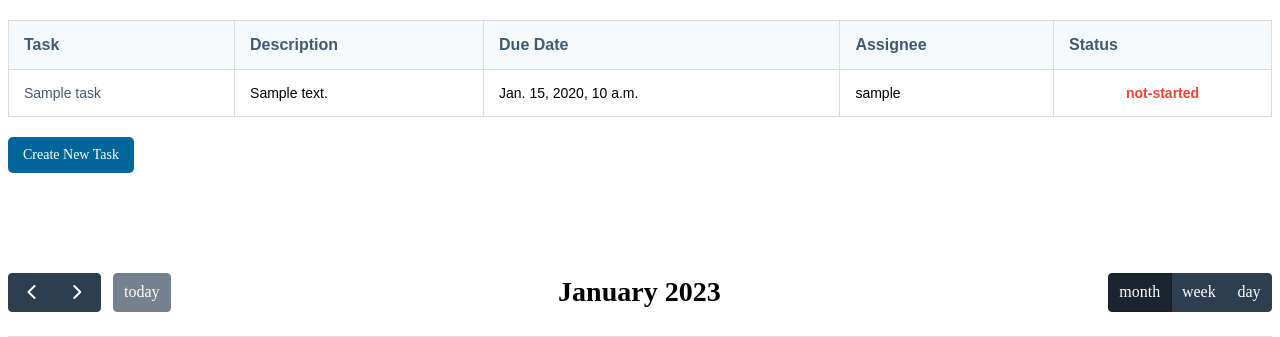
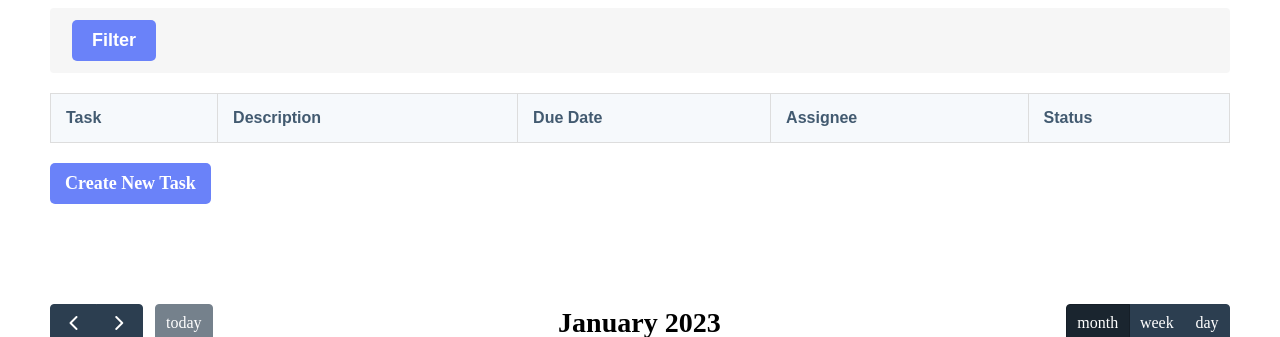
Before and after one commit to TolulopeJoel/synkbrid, a Django app: page / in a window 1280 px wide. Shown: the top 337 px of the page. Run offline with Django 4.2, Linux system fonts and the light colour scheme; tables that the repository leaves empty hold one stand-in row (values such as "Sample post"); lists and menus that the app fills with data are empty; some libraries are stand-ins or nearby versions.

Commit message:
Added more styling to homepage anad all buttons

```diff
--- a/tasks/static/css/form.css
+++ b/tasks/static/css/form.css
@@ -39,7 +39,7 @@
 }
 
 .create-task-container button[type="submit"] {
-    background-color: #4CAF50;
+    background-color: #6a82f9;
     color: white;
     padding: 1rem 2rem;
     border: none;
@@ -51,7 +51,7 @@
 }
 
 .create-task-container button[type="submit"]:hover {
-    background-color: #3e8e41;
+    background-color: #82a4fa;
     transform: scale(1.05);
 }
 
--- a/tasks/static/css/style.css
+++ b/tasks/static/css/style.css
@@ -1,3 +1,11 @@
+.container {
+  padding-right: 50px;
+  padding-left: 50px;
+  margin-right: auto;
+  margin-left: auto;
+}
+
+
 table.tasks-table {
   width: 100%;
   border-collapse: collapse;
@@ -15,7 +23,7 @@ table.tasks-table th {
 }
 
 table.tasks-table td {
-  padding: 15px;
+  padding: 30px;
   border: 1px solid #dddddd;
   text-align: left;
   font-size: 14px;
@@ -25,6 +33,10 @@ table.tasks-table td a {
   color: #425a70;
   text-decoration: none;
   font-size: 14px;
+}
+
+.task-title{
+  text-decoration: underline;
 }
 
 table.tasks-table td a:hover {
@@ -58,16 +70,61 @@ table.tasks-table tr:hover {
 }
 
 a.create-button {
-  background-color: #006699;
+  background-color: #6a82f9;
   color: #ffffff;
   padding: 10px 15px;
   border-radius: 5px;
   text-decoration: none;
-  font-size: 14px;
   margin-top: 20px;
   display: inline-block;
+  border: none;
+  font-size: 18px;
+  font-weight: bold;
+  cursor: pointer;
 }
 
 a.create-button:hover {
-  background-color: #004c73;
+  background-color: #82a4fa;
 }
+
+
+.filter {
+  display: flex;
+  align-items: center;
+  padding: 12px;
+  background-color: #f6f6f6;
+  border-radius: 4px;
+  margin-bottom: 16px;
+}
+
+.filter input[type='submit'] {
+  background-color: #6a82f9;
+  color: white;
+  padding: 10px 20px;
+  border: none;
+  border-radius: 5px;
+  font-size: 18px;
+  font-weight: bold;
+  cursor: pointer;
+  margin-left: 10px;
+}
+
+.filter select, .filter input[type='text'] {
+  padding: 10px;
+  border-radius: 5px;
+  border: none;
+  font-size: 18px;
+  margin-right: 10px;
+}
+
+.filter select {
+  background-color: #f0f0f0;
+}
+
+.filter input[type='text'] {
+  background-color: #ffffff;
+}
+
+.filter input[type='submit']:hover {
+  background-color: #82a4fa;
+}
--- a/tasks/templates/calendar.html
+++ b/tasks/templates/calendar.html
@@ -13,7 +13,7 @@ document.addEventListener("DOMContentLoaded", function () {
 
   var calendar = new FullCalendar.Calendar(calendarEl, {
     initialView: "dayGridMonth",
-    editable: true,
+    startEditable: true,
     headerToolbar: {
       left: "prev,next today",
       center: "title",
--- a/tasks/templates/tasks/task_list.html
+++ b/tasks/templates/tasks/task_list.html
@@ -3,6 +3,13 @@
 <head>
   <link rel="stylesheet" type="text/css" href="{% static 'css/style.css' %}">
 </head>
+
+<body class="container">
+
+  <form method="get" class="filter">
+    {{ filter.form }}
+    <input type="submit" value="Filter">
+  </form>
 
   <table class="tasks-table">
     <thead>
@@ -15,18 +22,25 @@
       </tr>
     </thead>
     <tbody>
+      {% with tasks=filter.qs %}
       {% for task in tasks %}
+        <a href="{% url 'task_detail' task.id %}">
           <tr>
-      <td><a href="{% url 'task_detail' task.id %}">{{ task.name }}</a></td>
+            <td class="task-title"><a href="{% url 'task_detail' task.id %}">{{ task.name }}</a></td>
             <td>{{ task.description|truncatewords:20 }}</td>
             <td>{{ task.due_date }}</td>
             <td>{{ task.assignee }}</td>
             <td class="status {{ task.status }}">{{ task.status }}</td>
           </tr>
+        </a>
       {% endfor %}
+      {% endwith %}
     </tbody>
   </table>
 
   <a href="{% url 'task_create' %}" class="create-button">Create New Task</a>
 
+  <!-- calender view of tasks -->
   {% include 'calendar.html' %}
+
+</body>
```
Lines whose indentation alone changed are shown as unchanged.
